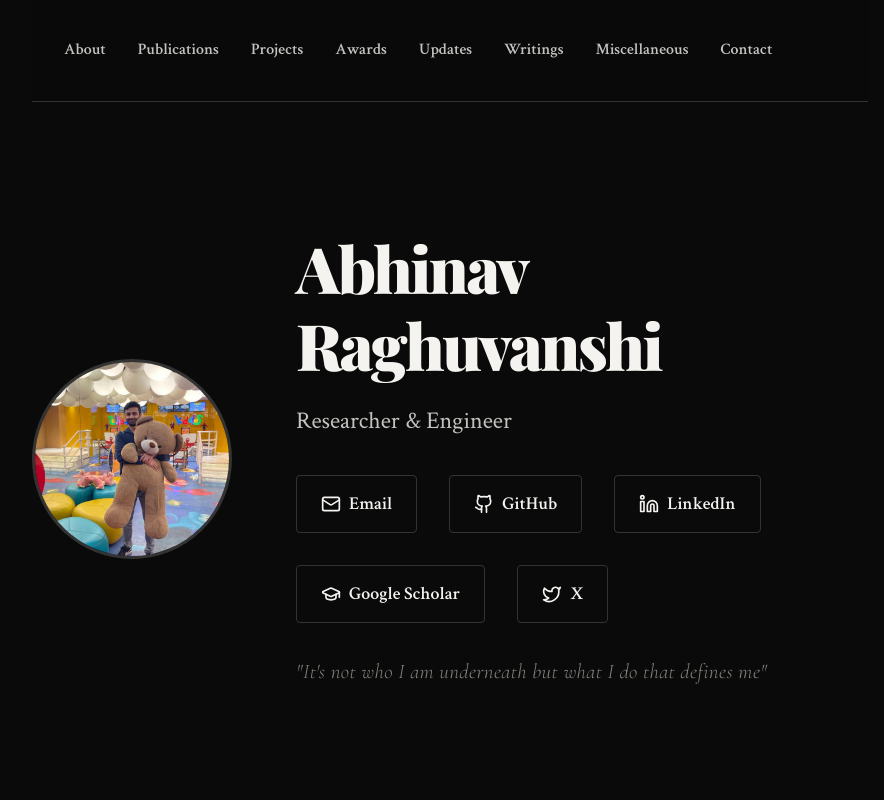
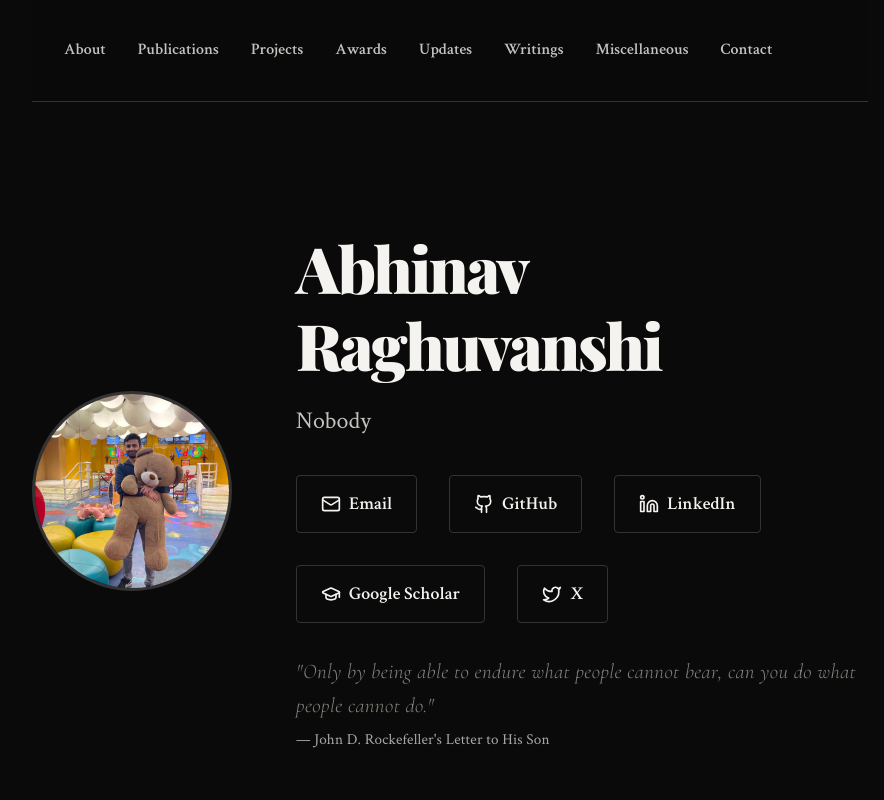
Before and after one commit to abhinavr11/abhinavr11.github.io, a React (Create React App) app in the folder frontend/: page / in a window 1280 px wide. Shown: the top 800 px of the page, without its empty margins (190-1074 px from the left). Built offline with nearby package versions, Linux system fonts and the light colour scheme.

Commit message:
fixed a few things on the front page

```diff
--- a/frontend/src/mock.js
+++ b/frontend/src/mock.js
@@ -5,14 +5,14 @@ const publicUrl = process.env.PUBLIC_URL && process.env.PUBLIC_URL !== '.'
 export const portfolioData = {
   personal: {
     name: "Abhinav Raghuvanshi",
-    title: "Researcher & Engineer",
-    location: "Thane, Maharashtra",
+    title: "Nobody",
+    location: "Mumbai, Maharashtra",
     email: "abhinav.raghuvanshi2.ar@gmail.com",
     github: "https://github.com/abhinavr11",
     linkedin: "https://www.linkedin.com/in/abhinavr11/",
     scholar: "https://scholar.google.com/citations?hl=en&user=iF4H3-EAAAAJ",
     x: "https://x.com/abhinxvr",
-    bio: "I am a researcher, working at the intersection of optimization, machine learning, and graph neural networks. I completed my B.Tech in Aerospace Engineering with a Minor in Computer Science from IIT Bombay. My research focuses on developing scalable algorithms for complex real-world problems, from railway scheduling to spatial transcriptomics."
+    bio: "I work at the intersection of machine learning, controls, optimization and reinforcement learning. I completed my B.Tech in Aerospace Engineering with a Minor in Computer Science from IIT Bombay. I like rockets and robots but more importantly I like solving hard problems."
   },
 
   education: [
--- a/frontend/src/pages/Home.jsx
+++ b/frontend/src/pages/Home.jsx
@@ -84,7 +84,10 @@ const Home = () => {
                 <span>X</span>
               </a>
             </div>
-            <p className="hero-quote">"It's not who I am underneath but what I do that defines me"</p>
+            <blockquote className="hero-quote">
+              <span>"Only by being able to endure what people cannot bear, can you do what people cannot do."</span>
+              <cite className="hero-quote-author">— John D. Rockefeller's Letter to His Son</cite>
+            </blockquote>
           </div>
         </div>
       </section>
--- a/frontend/src/styles/portfolio.css
+++ b/frontend/src/styles/portfolio.css
@@ -230,6 +230,18 @@ a {
   line-height: 1.6;
   max-width: 600px;
   opacity: 0.85;
+  display: flex;
+  flex-direction: column;
+  gap: 0.4rem;
+}
+
+.hero-quote-author {
+  font-family: var(--font-body);
+  font-style: normal;
+  font-size: 0.95rem;
+  font-weight: 500;
+  letter-spacing: 0.01em;
+  color: var(--color-text-secondary);
 }
 
 /* Content Sections */
```
